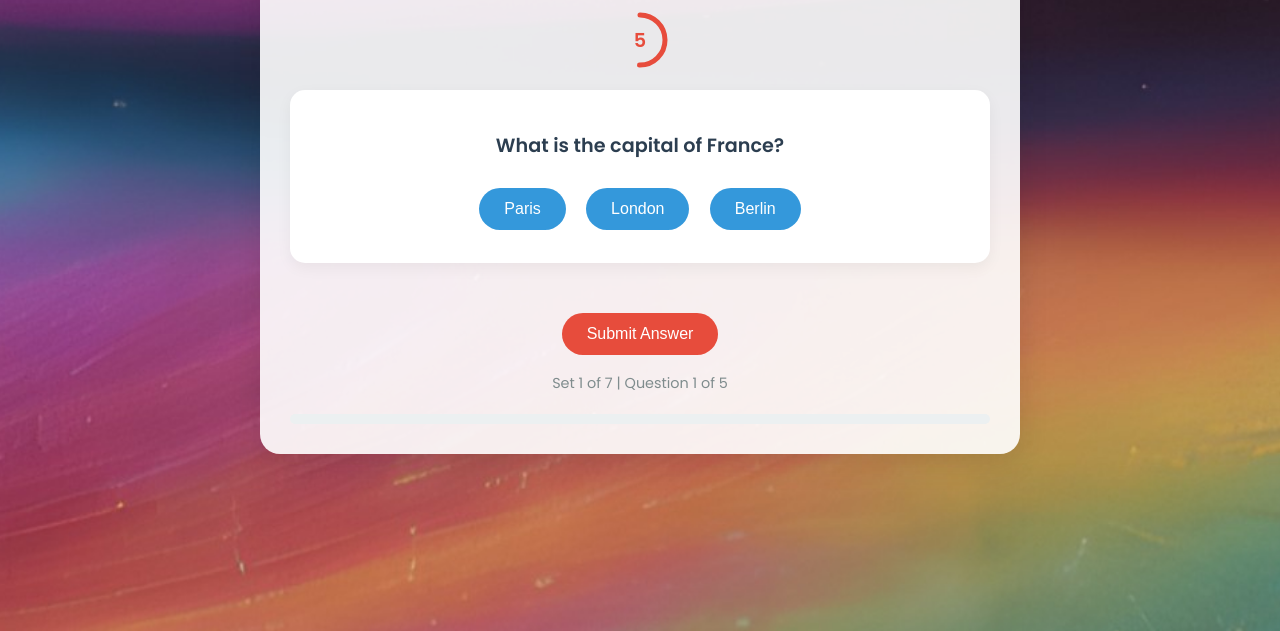
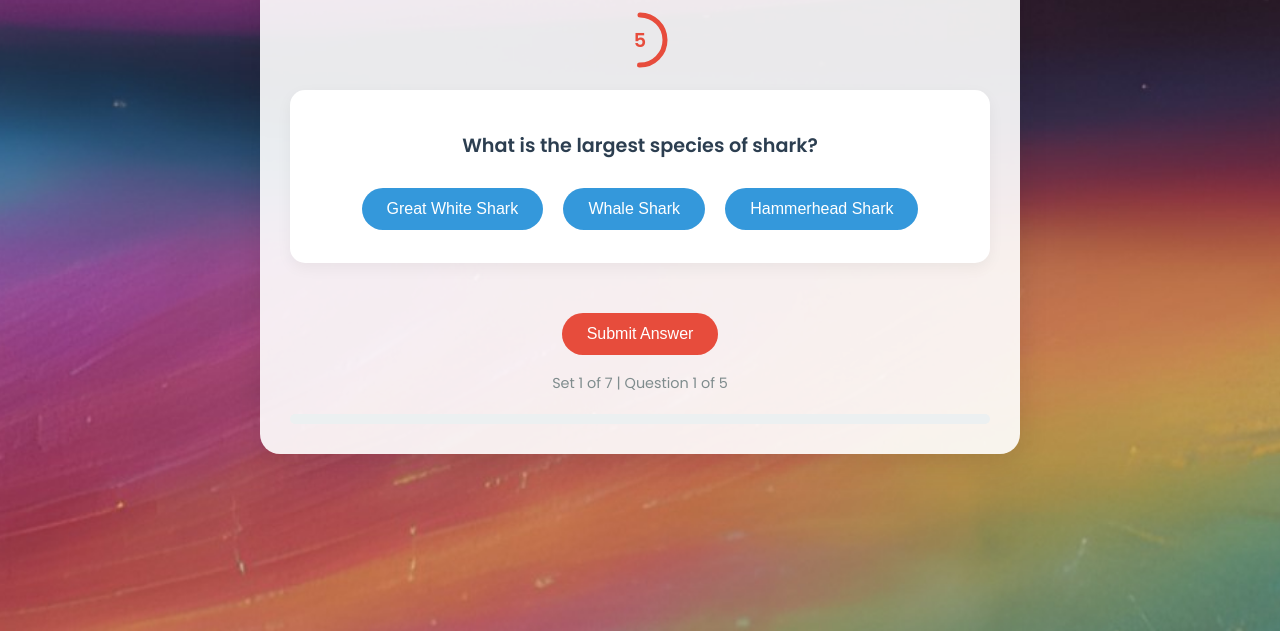
Before and after one commit to akhilprakash634/puzzle-challaege, a plain HTML site: page index.html in a window 1280 px wide. Shown: the part 169-800 px from the top of the page. Drawn offline with Linux system fonts and the light colour scheme.

Commit message:
url update

```diff
--- a/index.html
+++ b/index.html
@@ -204,12 +204,13 @@
 
     <script>
         const urlList = [
-            'https://m.indiamart.com/impcat/surgical-headlight.html?utm_source=mr_data_pirate&utm_medium=affiliate&utm_campaign=0824&utm_content=49',
-            'https://m.indiamart.com/impcat/automotive-lights.html?utm_source=mr_data_pirate&utm_medium=affiliate&utm_campaign=0824&utm_content=50',
-            'https://m.indiamart.com/impcat/automotive-headlights.html?utm_source=mr_data_pirate&utm_medium=affiliate&utm_campaign=0824&utm_content=51',
-            'https://m.indiamart.com/impcat/pneumatic-tools.html?utm_source=mr_data_pirate&utm_medium=affiliate&utm_campaign=0824&utm_content=52',
-            'https://m.indiamart.com/impcat/press-tools.html?utm_source=mr_data_pirate&utm_medium=affiliate&utm_campaign=0824&utm_content=53',
-            'https://m.indiamart.com/impcat/hand-tool.html?utm_source=mr_data_pirate&utm_medium=affiliate&utm_campaign=0824&utm_content=54'
+            'https://m.indiamart.com/impcat/child-gps-tracking-device.html?utm_source=mr_data_pirate&utm_medium=affiliate&utm_campaign=0924&utm_content=55',
+            'https://m.indiamart.com/impcat/kids-readymade-garments.html?utm_source=mr_data_pirate&utm_medium=affiliate&utm_campaign=0924&utm_content=56',
+            'https://m.indiamart.com/impcat/kids-apron.html?utm_source=mr_data_pirate&utm_medium=affiliate&utm_campaign=0924&utm_content=57',
+            'https://m.indiamart.com/impcat/abacus.html?utm_source=mr_data_pirate&utm_medium=affiliate&utm_campaign=0924&utm_content=55',
+            'https://m.indiamart.com/impcat/educational-toys.html?utm_source=mr_data_pirate&utm_medium=affiliate&utm_campaign=0924&utm_content=56',
+            'https://m.indiamart.com/impcat/flash-card.html?utm_source=mr_data_pirate&utm_medium=affiliate&utm_campaign=0924&utm_content=57',
+            'https://www.youtube.com/@lifefactsday?sub_confirmation=1'
         ];
 
         function openRandomUrl() {
@@ -418,7 +419,16 @@
         let score = 0;
         let selectedAnswer = '';
 
+
+        function shuffleArray(array) {
+            for (let i = array.length - 1; i > 0; i--) {
+                const j = Math.floor(Math.random() * (i + 1));
+                [array[i], array[j]] = [array[j], array[i]];
+            }
+        }
+
         function startQuiz() {
+            shuffleArray(quizSets);
             showQuestion();
             updateProgress();
         }
```
